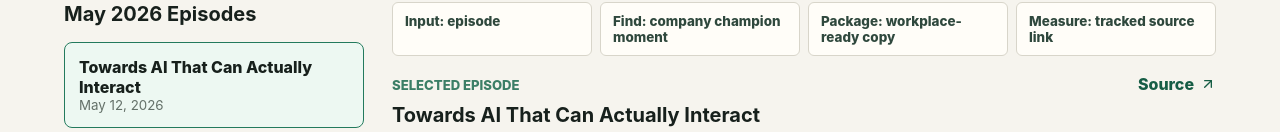
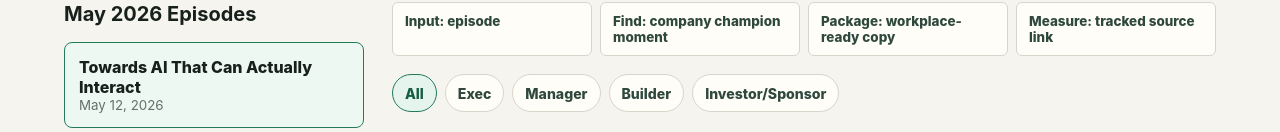
Before and after one commit to tedfarino/aidb-shareability-lab, a React (Vite) app: page / in a window 1280 px wide. Shown: the part 596-728 px from the top of the page. Built offline with nearby package versions, Linux system fonts and the light colour scheme.

Commit message:
Add recipient perspective filter

```diff
--- a/src/data.ts
+++ b/src/data.ts
@@ -1,7 +1,9 @@
 export type PackageType = "Slack" | "Email" | "LinkedIn" | "Exec memo";
+export type Perspective = "Exec" | "Manager" | "Builder" | "Investor/Sponsor";
 
 export type ShareMoment = {
   title: string;
+  perspective: Perspective;
   what: string;
   sharer: string;
   recipient: string;
@@ -38,6 +40,7 @@ export const episodes: Episode[] = [
     moments: [
       {
         title: "Interaction becomes the product",
+        perspective: "Builder",
         what:
           "The useful frame is that AI value is shifting from producing outputs to coordinating real workflows across tools, people, and decisions.",
         sharer: "A product lead",
@@ -53,6 +56,7 @@ export const episodes: Episode[] = [
       },
       {
         title: "The UX burden moves upstream",
+        perspective: "Manager",
         what:
           "As agents interact with more systems, product teams need stronger constraints, permissions, and review points instead of prettier chat boxes.",
         sharer: "A startup founder",
@@ -78,6 +82,7 @@ export const episodes: Episode[] = [
     moments: [
       {
         title: "Agent work needs manager language",
+        perspective: "Manager",
         what:
           "The key shareable idea is that agents respond better to clear goals, constraints, checkpoints, and evaluation criteria than vague prompts.",
         sharer: "An operations manager",
@@ -93,6 +98,7 @@ export const episodes: Episode[] = [
       },
       {
         title: "Prompting is becoming delegation",
+        perspective: "Builder",
         what:
           "The episode reframes prompt quality as delegation quality, which makes the advice easy to teach inside a company.",
         sharer: "A department head",
@@ -118,6 +124,7 @@ export const episodes: Episode[] = [
     moments: [
       {
         title: "Model access is not the whole product",
+        perspective: "Exec",
         what:
           "The episode's business implication is that enterprises need implementation judgment, integration help, and workflow redesign as much as raw model access.",
         sharer: "A CIO or transformation lead",
@@ -133,6 +140,7 @@ export const episodes: Episode[] = [
       },
       {
         title: "The services layer becomes strategic",
+        perspective: "Investor/Sponsor",
         what:
           "The consulting move suggests the AI market is rewarding the firms that can translate frontier capability into deployed business process.",
         sharer: "A startup investor",
@@ -157,3 +165,11 @@ export const scoreLabels = [
   "usefulness",
   "trustRisk",
 ] as const;
+
+export const perspectives: Array<"All" | Perspective> = [
+  "All",
+  "Exec",
+  "Manager",
+  "Builder",
+  "Investor/Sponsor",
+];
--- a/src/main.tsx
+++ b/src/main.tsx
@@ -11,7 +11,7 @@ import {
   Send,
   Sparkles,
 } from "lucide-react";
-import { episodes, PackageType, scoreLabels } from "./data";
+import { episodes, PackageType, Perspective, perspectives, scoreLabels } from "./data";
 import "./styles.css";
 
 const packageIcons: Record<PackageType, typeof MessageSquare> = {
@@ -23,15 +23,19 @@ const packageIcons: Record<PackageType, typeof MessageSquare> = {
 
 function App() {
   const [selectedTitle, setSelectedTitle] = useState(episodes[0].title);
+  const [selectedPerspective, setSelectedPerspective] = useState<"All" | Perspective>("All");
   const [copyState, setCopyState] = useState<{
     moment: string;
     status: "copied" | "failed";
   } | null>(null);
   const selected = episodes.find((episode) => episode.title === selectedTitle) ?? episodes[0];
-  const moments = selected.moments;
+  const moments = selected.moments.filter(
+    (moment) => selectedPerspective === "All" || moment.perspective === selectedPerspective,
+  );
+  const rankedMoments = moments.length > 0 ? moments : selected.moments;
   const topMoment = useMemo(
     () =>
-      moments
+      rankedMoments
         .map((moment) => ({
           ...moment,
           total:
@@ -42,7 +46,7 @@ function App() {
             moment.scores.trustRisk,
         }))
         .sort((a, b) => b.total - a.total)[0],
-    [moments],
+    [rankedMoments],
   );
 
   return (
@@ -94,6 +98,19 @@ function App() {
             <span>Measure: tracked source link</span>
           </div>
 
+          <div className="perspective-filter" aria-label="Recipient perspective">
+            {perspectives.map((perspective) => (
+              <button
+                className={perspective === selectedPerspective ? "active" : ""}
+                key={perspective}
+                onClick={() => setSelectedPerspective(perspective)}
+                type="button"
+              >
+                {perspective}
+              </button>
+            ))}
+          </div>
+
           <div className="episode-heading">
             <div>
               <p className="eyebrow compact">Selected episode</p>
@@ -117,7 +134,9 @@ function App() {
                 <article className="moment-card" key={moment.title}>
                   <div className="moment-card-header">
                     <div>
-                      <p className="eyebrow compact">{moment.packageType}</p>
+                      <p className="eyebrow compact">
+                        {moment.perspective} / {moment.packageType}
+                      </p>
                       <h3>{moment.title}</h3>
                     </div>
                     <Icon size={20} aria-hidden="true" />
--- a/src/styles.css
+++ b/src/styles.css
@@ -196,6 +196,32 @@ h1 {
   font-weight: 800;
 }
 
+.perspective-filter {
+  display: flex;
+  flex-wrap: wrap;
+  gap: 8px;
+  margin-bottom: 18px;
+}
+
+.perspective-filter button {
+  min-height: 38px;
+  padding: 8px 12px;
+  border: 1px solid #d8d5ca;
+  border-radius: 999px;
+  color: #2f483d;
+  background: #fffdf8;
+  font-size: 0.88rem;
+  font-weight: 800;
+  cursor: pointer;
+}
+
+.perspective-filter button:hover,
+.perspective-filter button.active {
+  border-color: #237a5d;
+  color: #165d45;
+  background: #e5f5ed;
+}
+
 .episode-heading {
   display: flex;
   gap: 20px;
```
